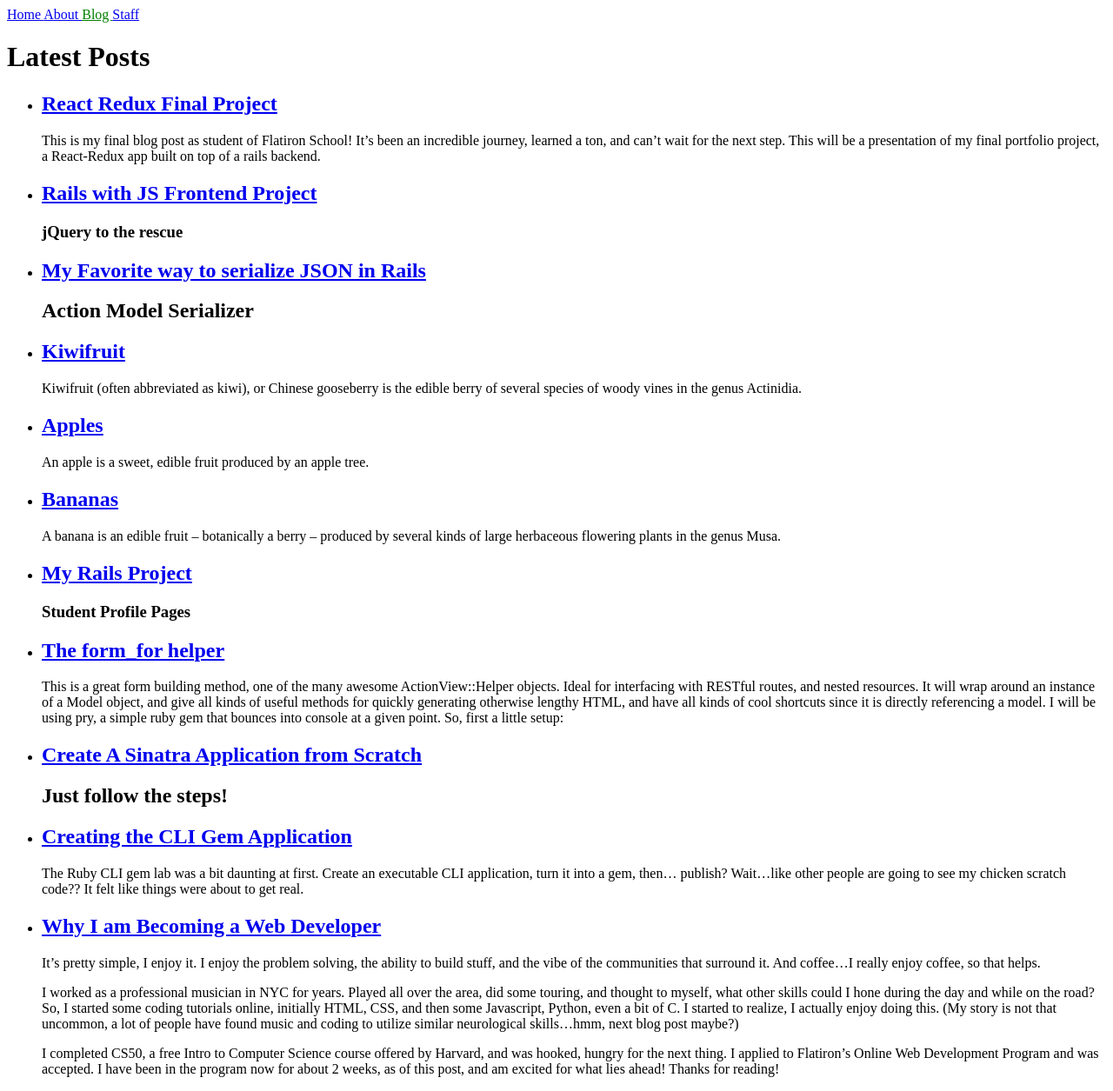
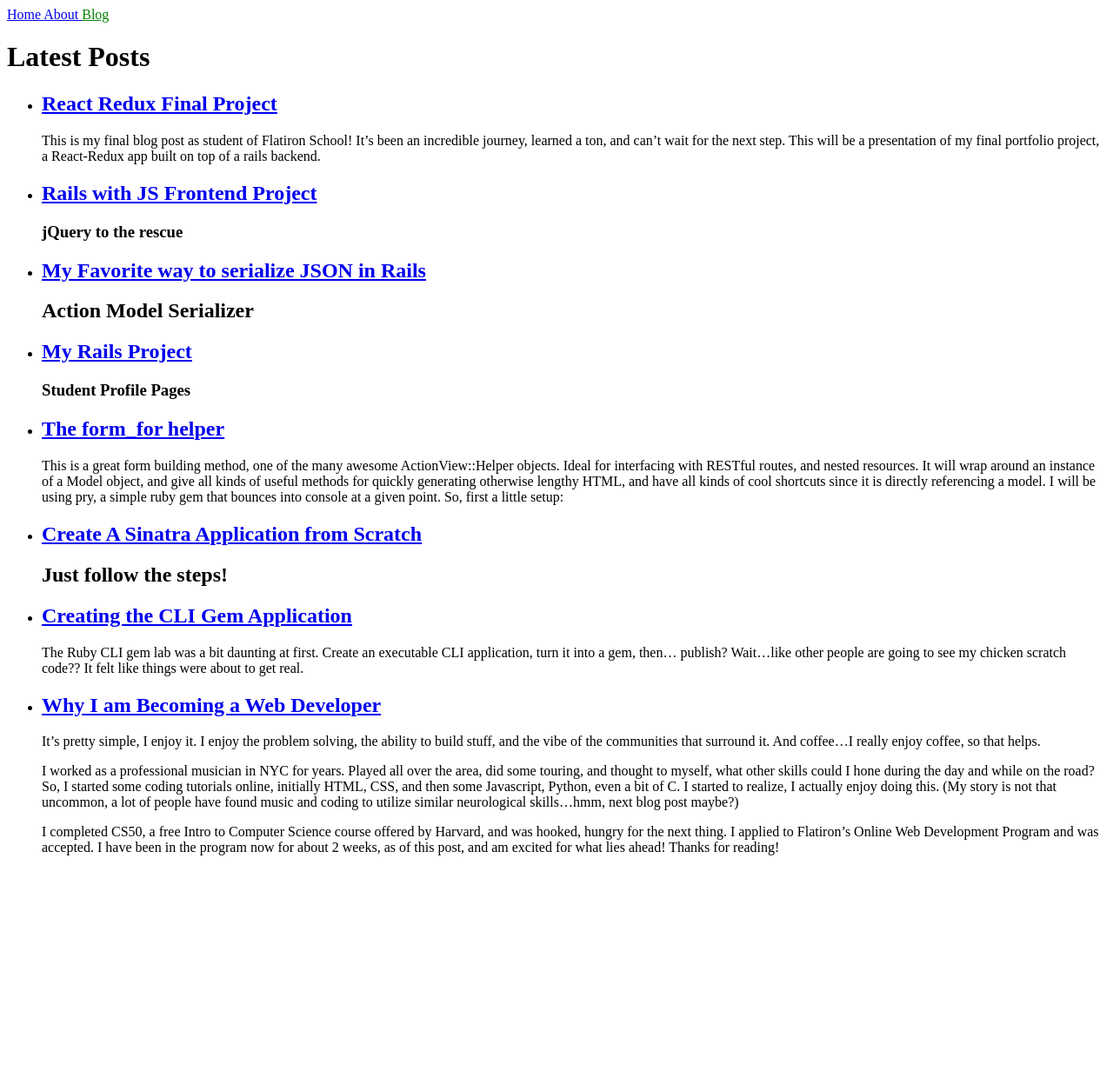
Before and after one commit to nptravis/nptravis.github.io, a Jekyll site: the page built from blog.html, in a window 1280 px wide. Shown: the whole page at 87% size. Built offline with Jekyll 4.4.1, drawn with Linux system fonts in a browser that asks for light colours; after the commit the page ends 1000 px from its top, so only the background shows below that.

Commit message:
some changes

```diff
--- a/_data/navigation.yml
+++ b/_data/navigation.yml
@@ -4,5 +4,3 @@
   link: /about.html
 - name: Blog
   link: /blog.html
-- name: Staff
-  link: /staff.html
--- a/_posts/2018-08-20-bananas.md
+++ /dev/null
@@ -1,12 +0,0 @@
----
-author: jill
----
-
-A banana is an edible fruit – botanically a berry – produced by several kinds
-of large herbaceous flowering plants in the genus Musa.
-
-In some countries, bananas used for cooking may be called "plantains",
-distinguishing them from dessert bananas. The fruit is variable in size, color,
-and firmness, but is usually elongated and curved, with soft flesh rich in
-starch covered with a rind, which may be green, yellow, red, purple, or brown
-when ripe.
--- a/_posts/2018-08-21-apples.md
+++ /dev/null
@@ -1,11 +0,0 @@
----
-author: jill
----
-
-An apple is a sweet, edible fruit produced by an apple tree.
-
-Apple trees are cultivated worldwide, and are the most widely grown species in
-the genus Malus. The tree originated in Central Asia, where its wild ancestor,
-Malus sieversii, is still found today. Apples have been grown for thousands of
-years in Asia and Europe, and were brought to North America by European
-colonists.
--- a/_posts/2018-08-22-kiwifruit.md
+++ /dev/null
@@ -1,12 +0,0 @@
----
-author: ted
----
-
-Kiwifruit (often abbreviated as kiwi), or Chinese gooseberry is the edible
-berry of several species of woody vines in the genus Actinidia.
-
-The most common cultivar group of kiwifruit is oval, about the size of a large
-hen's egg (5–8 cm (2.0–3.1 in) in length and 4.5–5.5 cm (1.8–2.2 in) in
-diameter). It has a fibrous, dull greenish-brown skin and bright green or
-golden flesh with rows of tiny, black, edible seeds. The fruit has a soft
-texture, with a sweet and unique flavor.
```
Also changed, not shown: _authors/jill.md (deleted, +0 -7 lines), _authors/ted.md (deleted, +0 -7 lines), _layouts/authors.html (deleted, +0 -16 lines).
